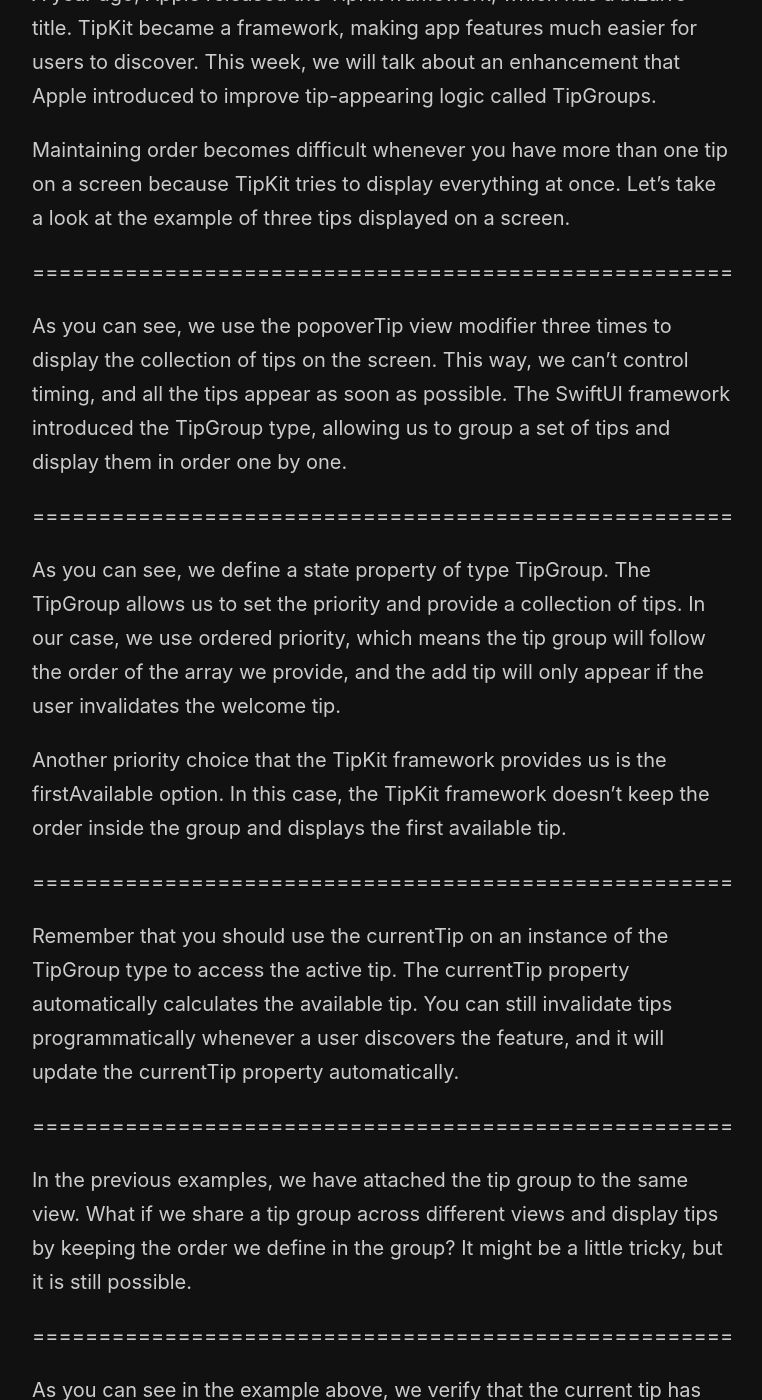
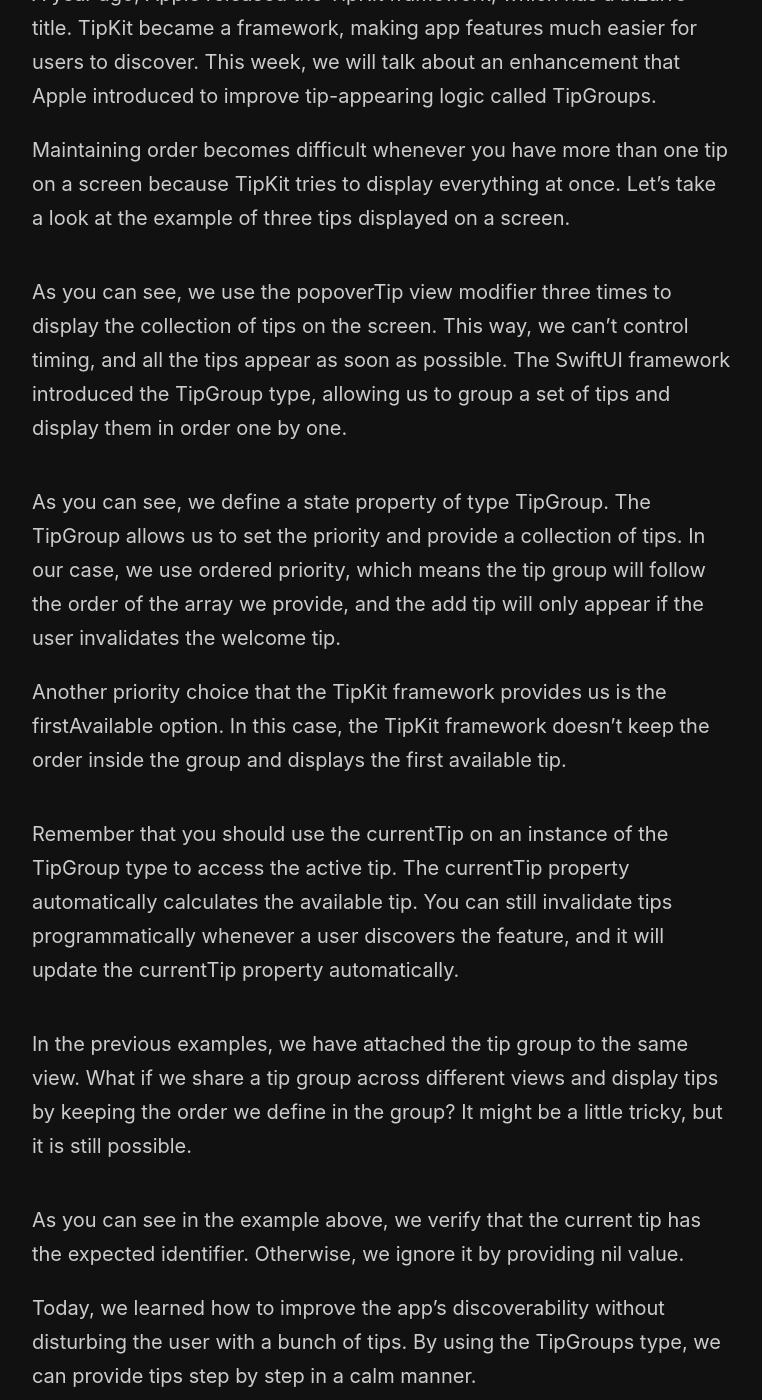
Before and after one commit to mecid/mecid.github.io, a Jekyll site: the page built from _posts/2024-09-17-discovering-app-features-with-tipkit-groups.md, in a window 1280 px wide and 1400 px high, scrolled down 299 px. Shown: the whole window, without its empty margins (258-1020 px from the left). Built offline with Jekyll 4.4.1, drawn with Linux system fonts in a browser that asks for light colours.

Commit message:
tipkit group content added

````diff
--- a/_posts/2024-09-17-discovering-app-features-with-tipkit-groups.md
+++ b/_posts/2024-09-17-discovering-app-features-with-tipkit-groups.md
@@ -7,25 +7,30 @@
 
 Maintaining order becomes difficult whenever you have more than one tip on a screen because TipKit tries to display everything at once. Let's take a look at the example of three tips displayed on a screen.
 
-=====================================================
+```swift
+```
 
 As you can see, we use the popoverTip view modifier three times to display the collection of tips on the screen. This way, we can't control timing, and all the tips appear as soon as possible. The SwiftUI framework introduced the TipGroup type, allowing us to group a set of tips and display them in order one by one.
 
-=====================================================
+```swift
+```
 
 As you can see, we define a state property of type TipGroup. The TipGroup allows us to set the priority and provide a collection of tips. In our case, we use ordered priority, which means the tip group will follow the order of the array we provide, and the add tip will only appear if the user invalidates the welcome tip.
 
 Another priority choice that the TipKit framework provides us is the firstAvailable option. In this case, the TipKit framework doesn't keep the order inside the group and displays the first available tip.
 
-=====================================================
+```swift
+```
 
 Remember that you should use the currentTip on an instance of the TipGroup type to access the active tip. The currentTip property automatically calculates the available tip. You can still invalidate tips programmatically whenever a user discovers the feature, and it will update the currentTip property automatically.
 
-=====================================================
+```swift
+```
 
 In the previous examples, we have attached the tip group to the same view. What if we share a tip group across different views and display tips by keeping the order we define in the group? It might be a little tricky, but it is still possible.
 
-=====================================================
+```swift
+```
 
 As you can see in the example above, we verify that the current tip has the expected identifier. Otherwise, we ignore it by providing nil value.
 
````
